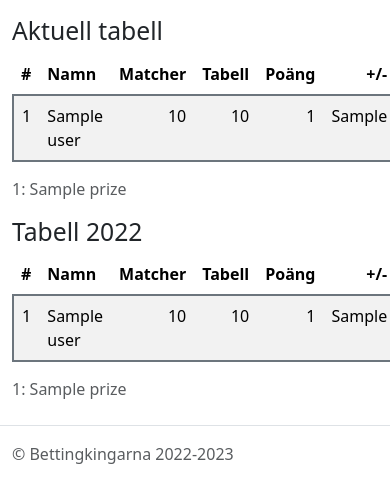
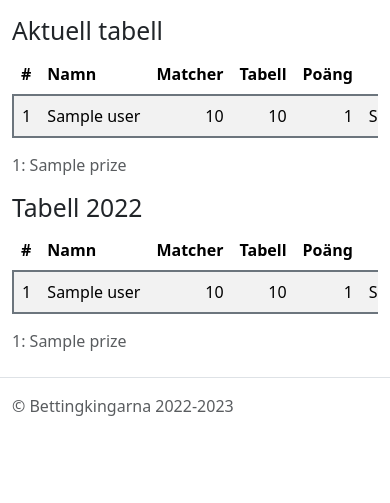
Before and after one commit to petersson90/bettingkingarna, a Django app: template betting/templates/betting/standings.html in a window 390 px wide; the page is wider, and only the part inside the window is pictured. Shown: the part 56-559 px from the top of that part. Run offline with Django 4.2, Linux system fonts and the light colour scheme; the template is opened without the code that fills it: most values are stand-ins (such as "Sample title", 1, 10 or a date in 2020).

Commit message:
Added text-end and table-responsive

```diff
--- a/betting/templates/betting/standing_prediction.html
+++ b/betting/templates/betting/standing_prediction.html
@@ -7,15 +7,15 @@
         <tr>
             <th scope="col">#</th>
             <th scope="col">Lag</th>
-            <th scope="col">Poäng</th>
+            <th scope="col" class="text-end">Poäng</th>
         </tr>
     </thead>
     <tbody class="table-group-divider">
         {% for row in bet_results %}
         <tr>
             <td>{{ forloop.counter }}</td>
-            <td>{{ row.team }}</td>
-            <td>{{ row.points }}</td>
+            <td class="text-nowrap">{{ row.team }}</td>
+            <td class="text-end">{{ row.points }}</td>
         <tr>
         {% endfor %}
     </tbody>
--- a/betting/templates/betting/standing_prediction_list.html
+++ b/betting/templates/betting/standing_prediction_list.html
@@ -31,7 +31,7 @@
                 <td></td>
                 <td>Poäng</td>
                 {% for row in standing_predictions %}
-                    <td style="text-align: right;">{{ row.points }}</td>
+                    <td class="text-end">{{ row.points }}</td>
                 {% endfor %}
             </tr>
             <tr class="table-group-divider">
--- a/betting/templates/betting/standings.html
+++ b/betting/templates/betting/standings.html
@@ -3,6 +3,7 @@
 {% block content %}
 <h2>Aktuell tabell</h2>
 {% if current_standings %}
+<div class="table-responsive">
     <table class="table table-striped table-hover">
         <thead>
             <tr>
@@ -19,7 +20,7 @@
             {% for row in current_standings %}
             <tr class="{% if row.rank == 1 %}border-secondary border-2{% elif row.rank == 2 or row.rank == 3 or row.rank == 7 %}border-secondary{% endif %}">
                 <td>{{ row.rank }}</td>
-            <td>{{ row.user }}</td>
+                <td class="text-nowrap">{{ row.user }}</td>
                 <td class="text-end">{{ row.points }}</td>
                 <td class="text-end">{{ row.table_points }}</td>
                 <td class="text-end">{{ row.total_points }}</td>
@@ -30,6 +31,7 @@
 
         </tbody>
     </table>
+</div>
 <ul class="list-unstyled">
     {% for rank, prize in prizes_10.items %}
     <li class="text-muted">{{ rank }}: {{ prize }}</li>
@@ -41,6 +43,7 @@
 
 <h2>Tabell 2022</h2>
 {% if result_2022 %}
+<div class="table-responsive">
     <table class="table table-striped table-hover">
         <thead>
             <tr>
@@ -57,7 +60,7 @@
             {% for row in result_2022 %}
             <tr class="{% if row.rank == 1 %}border-secondary border-2{% elif row.rank == 2 or row.rank == 6 %}border-secondary{% endif %}">
                 <td>{{ row.rank }}</td>
-            <td>{{ row.user }}</td>
+                <td class="text-nowrap">{{ row.user }}</td>
                 <td class="text-end">{{ row.points }}</td>
                 <td class="text-end">{{ row.table_points }}</td>
                 <td class="text-end">{{ row.total_points }}</td>
@@ -67,6 +70,7 @@
             {% endfor %}
         </tbody>
     </table>
+</div>
 <ul class="list-unstyled">
     {% for rank, prize in prizes_8.items %}
     <li class="text-muted">{{ rank }}: {{ prize }}</li>
```
Lines whose indentation alone changed are shown as unchanged.
